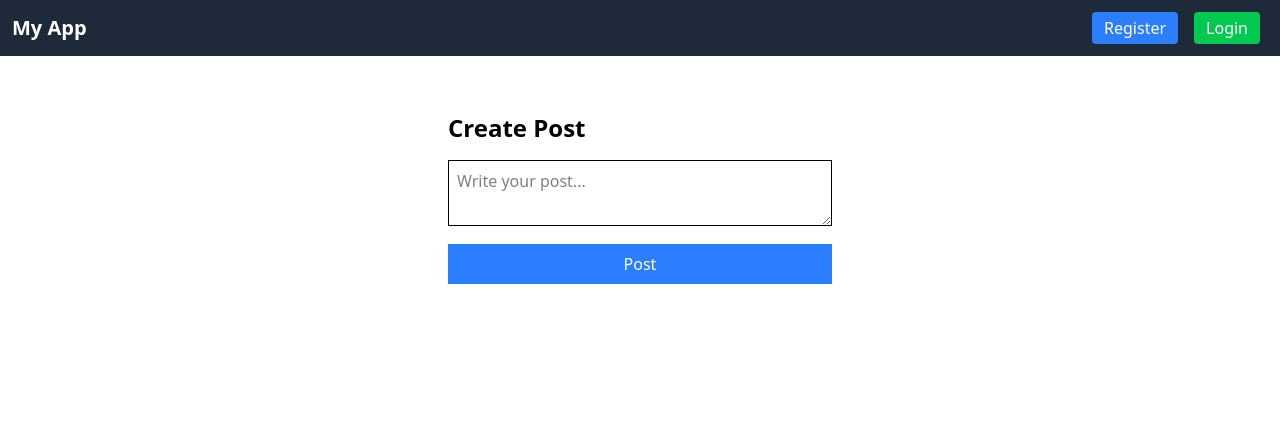
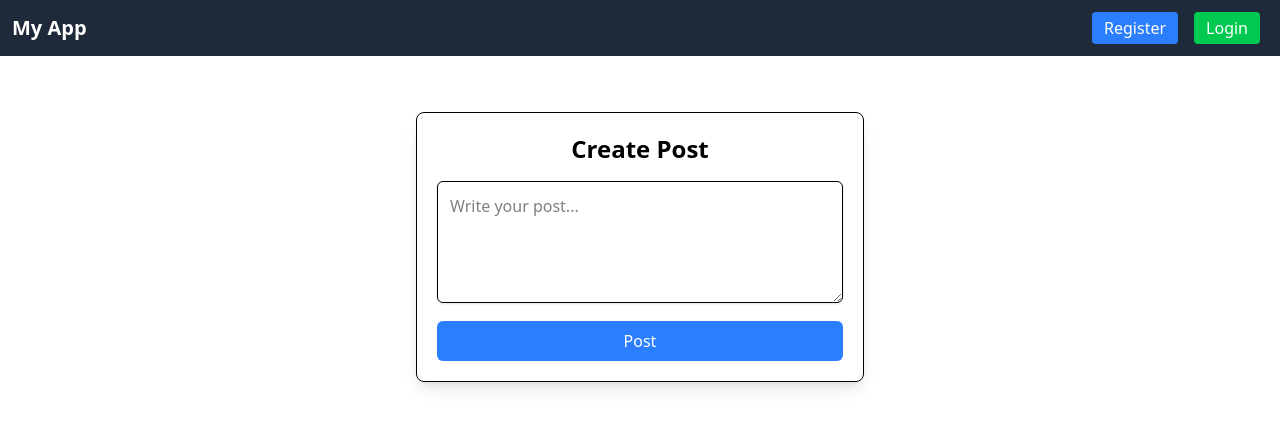
Before and after one commit to akshatmikki/Authenticator, a Next.js app: page /addpost in a window 1280 px wide. Shown: the top 428 px of the page. Built offline with nearby package versions, Linux system fonts and the light colour scheme.

Commit message:
Update page.tsx

```diff
--- a/src/app/addpost/page.tsx
+++ b/src/app/addpost/page.tsx
@@ -6,14 +6,19 @@ import { useRouter } from "next/navigation";
 export default function CreatePost() {
   const [content, setContent] = useState("");
   const [error, setError] = useState("");
+  const [loading, setLoading] = useState(false);
   const router = useRouter();
 
   const handleSubmit = async (e: React.FormEvent) => {
     e.preventDefault();
+    setError(""); // Clear previous errors
+    setLoading(true); // Show loading state
+
     try {
       const token = localStorage.getItem("jwt");
       if (!token) {
-        router.push("/login");
+        setError("Unauthorized. Redirecting to login...");
+        setTimeout(() => router.push("/login"), 2000);
         return;
       }
 
@@ -26,30 +31,43 @@ export default function CreatePost() {
       console.log("API Response:", res.data);
 
       if (res.data.success) {
-        setContent("");
-        setError("");
-        router.push("/posts");
+        setContent(""); // Clear input
+        setTimeout(() => router.push("/posts"), 1000); // Redirect after showing success message
       } else {
         setError(res.data.message || "Failed to create post.");
       }
     } catch (err) {
-      setError("Error creating post.");
+      setError("Error creating post. Please try again.");
       console.error("Error:", err);
+    } finally {
+      setLoading(false); // Reset loading state
     }
   };
 
   return (
-    <div className="max-w-sm mx-auto mt-10">
-      <h2 className="text-2xl font-bold mb-4">Create Post</h2>
-      {error && <p className="text-red-500">{error}</p>}
+    <div className="max-w-md mx-auto mt-10 p-5 border rounded-lg shadow-lg bg-white">
+      <h2 className="text-2xl font-bold mb-4 text-center">Create Post</h2>
+
+      {error && <p className="text-red-500 text-center mb-3">{error}</p>}
+
       <form onSubmit={handleSubmit} className="space-y-3">
         <textarea
           placeholder="Write your post..."
           value={content}
           onChange={(e) => setContent(e.target.value)}
-          className="w-full p-2 border"
+          className="w-full p-3 border rounded-md shadow-sm focus:ring focus:ring-blue-300"
+          rows={4}
+          required
         />
-        <button type="submit" className="w-full bg-blue-500 text-white p-2">Post</button>
+        <button
+          type="submit"
+          className={`w-full text-white p-2 rounded-md transition ${
+            loading ? "bg-gray-400 cursor-not-allowed" : "bg-blue-500 hover:bg-blue-600"
+          }`}
+          disabled={loading}
+        >
+          {loading ? "Posting..." : "Post"}
+        </button>
       </form>
     </div>
   );
```
